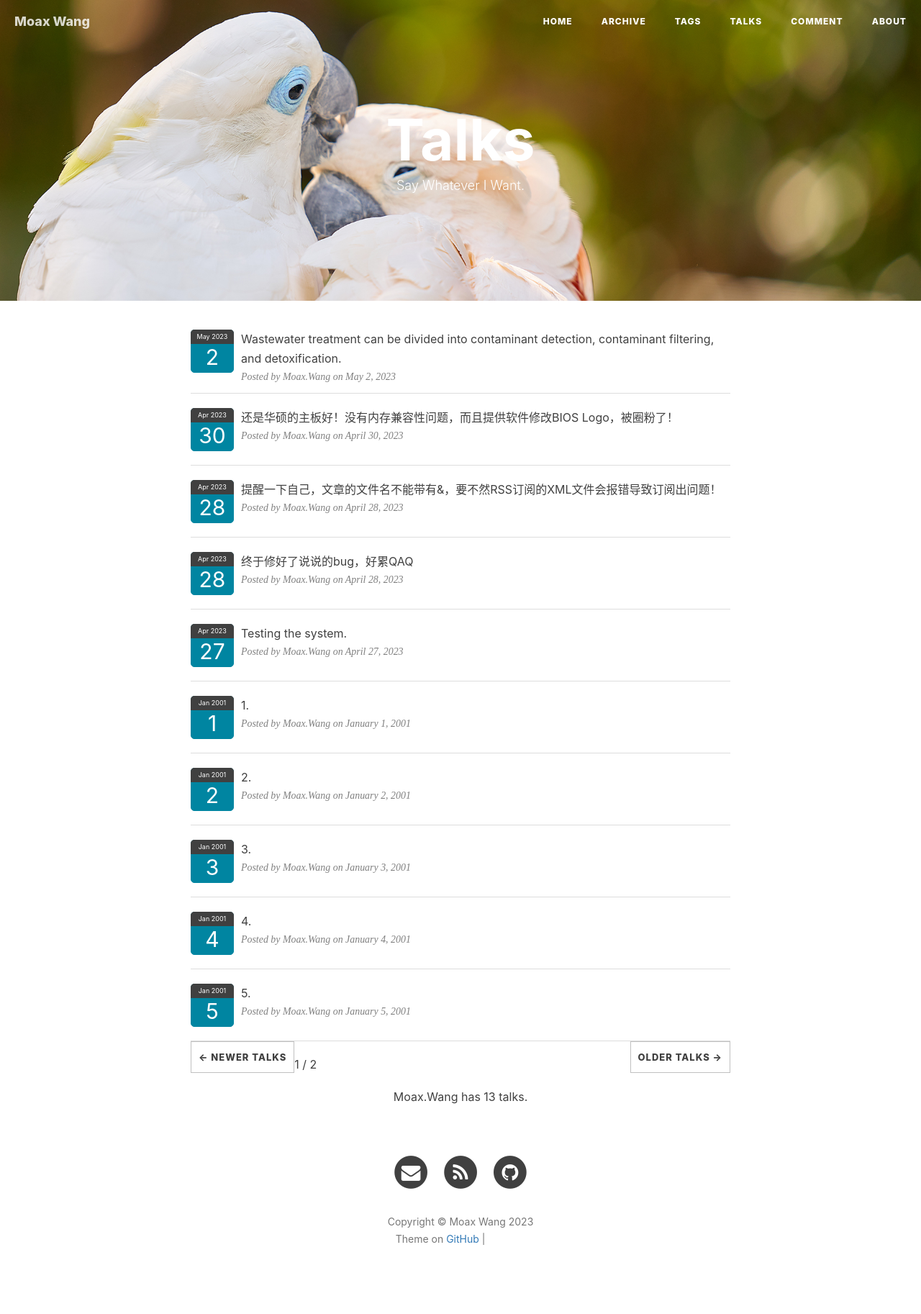
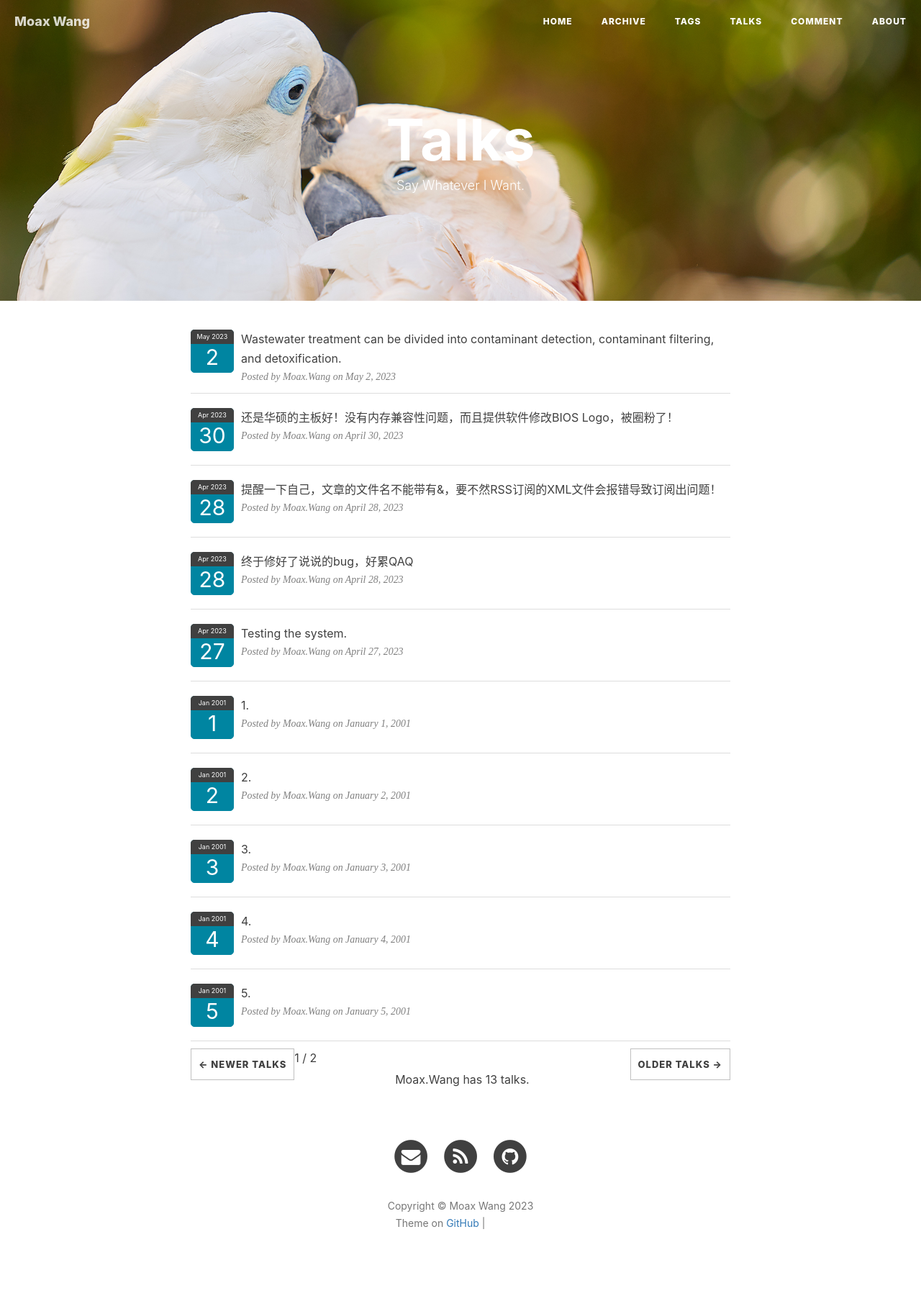
Before and after one commit to WinchellWang/winchellwang.github.io, a Jekyll site: the page built from 3talk.html, in a window 1280 px wide. Shown: the whole page at 72% size. Built offline with Jekyll 4.4.1, drawn with Linux system fonts in a browser that asks for light colours; nearby versions of some CDN libraries; comment, search, counter and statistics services are not loaded; after the commit the page ends 1804 px from its top, so only the background shows below that; grey boxes are pictures that could not be loaded.

Commit message:
Update 3talk.html

```diff
--- a/3talk.html
+++ b/3talk.html
@@ -186,19 +186,18 @@ permalink: /talk/
             </div>
             {% endfor %}
             <!-- 说说000结束 -->
-            <br>
             <!-- 分页 开始 -->
-            <div>
+            <div style="margin-top: 10px;">
                 <a class="hexo-talk-firstpage" href="javascript:;" style="display: none"></a>
                 <a class="hexo-talk-button hexo-talk-previouspage" href="javascript:;" style="float: left">&larr; Newer Talks</a>
-                <span class="hexo-talk-pagenum"  style="line-height: 4">2 / 3</span>
+                <span class="hexo-talk-pagenum" style="line-height: 1.7">2 / 3</span>
                 <a class="hexo-talk-button hexo-talk-nextpage" href="javascript:;" style="float: right">Older Talks &rarr;</a>
                 <a class="hexo-talk-lastpage" href="javascript:;" style="display: none"></a>
             </div>
             <!-- 分页 结束 -->
         </div>
     </div>
-    <div align='center'>
+    <div align='center' style="line-height: 2">
         Moax.Wang has
         <script language="JavaScript">
             var numitem3 = document.getElementById('hexo-talk-item3').getElementsByClassName('hexo-talk-item').length;
```
